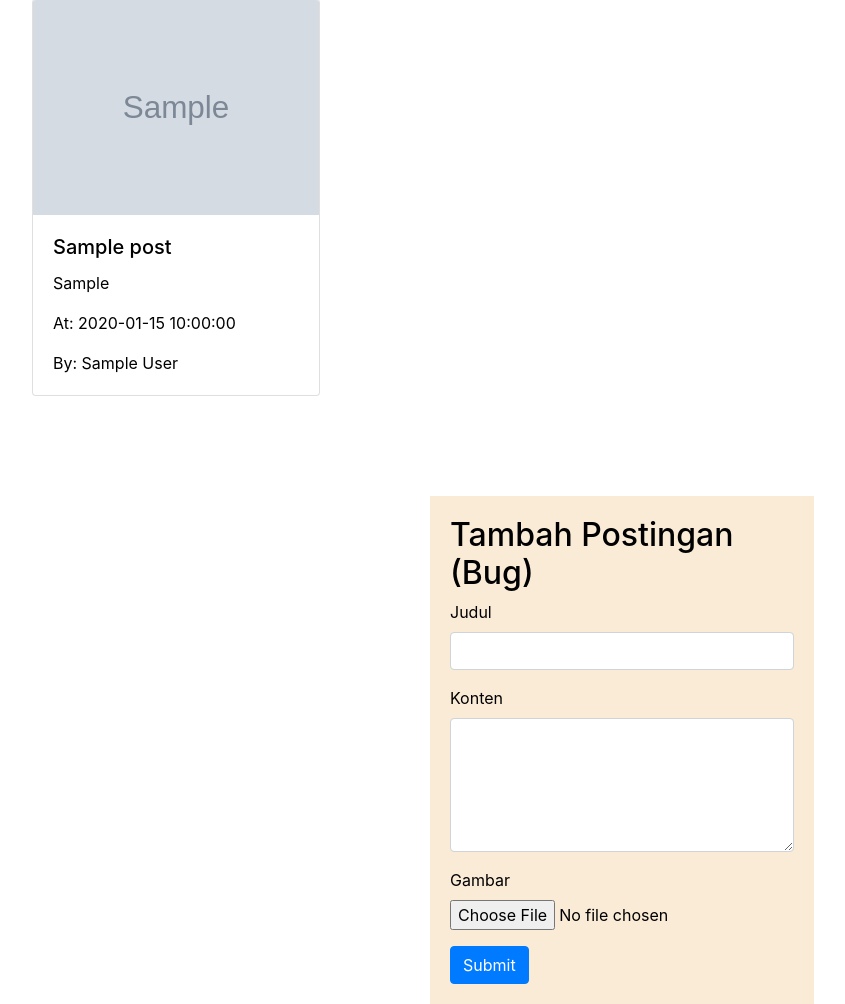
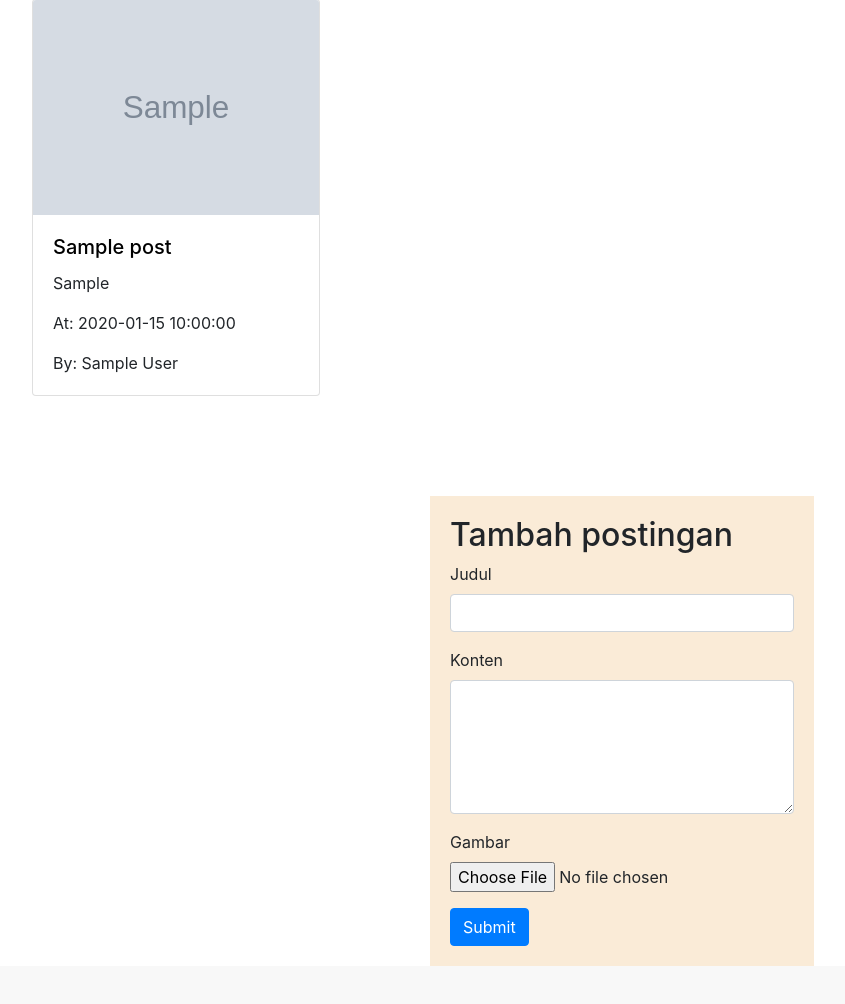
Before and after one commit to fauzansalim16/appKu-php-mysql, a PHP site: page / in a window 1280 px wide. Shown: the part 460-1464 px from the top of the page, without its empty margins (18-863 px from the left). After the commit the page ends 1426 px from the top, so only its background shows below. Run offline with PHP 8.4, Linux system fonts and the light colour scheme; the visitor is signed in with stand-in values (Sample User, id 1); tables that the repository leaves empty or names only in its code hold one stand-in row (values such as "Sample post"); grey boxes marked "Sample" are stand-in pictures.

Commit message:
handle bug form tambah postingan

```diff
--- a/index.php
+++ b/index.php
@@ -97,10 +97,9 @@ $postResult = $conn->query($sql_getAllPostData);
     if ($postResult->num_rows > 0) {
         while ($postRow = $postResult->fetch_assoc()) {
             echo "<div class='card' style='width: 18rem;'>";
-            echo "<a href='post/detailPost.php?id=" . $postRow["id"] . "' class='custom-link'>";
             echo "<img src='" . $postRow["gambar"] . "' class='card-img-top' alt='Gambar'>";
             echo "<div class='card-body'>";
-            echo "<h5 class='card-title'>" . $postRow["judul"] . "</h5>";
+            echo "<h5 class='card-title'><a href='post/detailPost.php?id=" . $postRow["id"] . "' class='custom-link'>" . $postRow["judul"] . "</a></h5>";
             echo "<p class='card-text'>" . $postRow["konten"] . "</p>";
             echo "<p class='card-text'>At: " . $postRow["tanggal_post"] . "</p>";
             $user_id = $postRow["user_id"];
@@ -117,7 +116,7 @@ $postResult = $conn->query($sql_getAllPostData);
     ?>
 </div>
 <div class="insert-post">
-    <h2>Tambah Postingan (Bug)</h2>
+    <h2>Tambah postingan</h2>
     <form method="post" action="<?php echo htmlspecialchars($_SERVER["PHP_SELF"]); ?>" enctype="multipart/form-data">
         <div class="form-group">
             <label for="judul">Judul</label>
```
